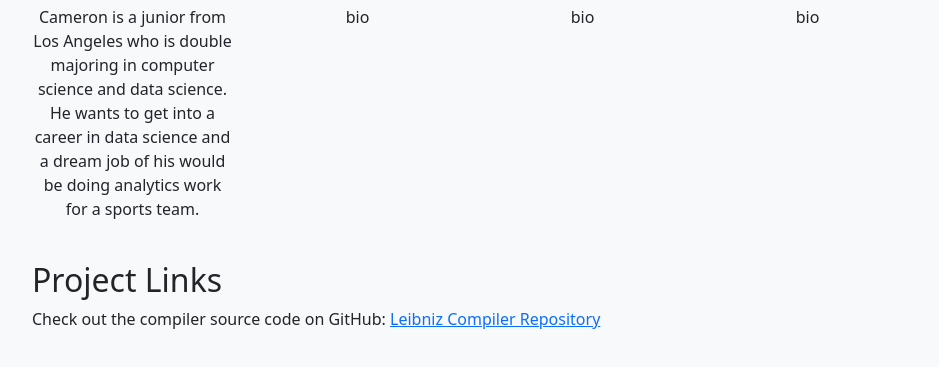
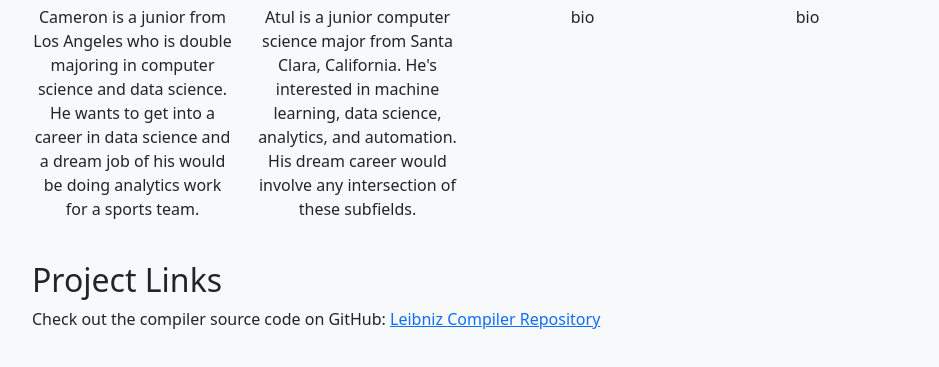
Before and after one commit to lilscolari/leibniz, a website: page docs/index.html in a window 1280 px wide. Shown: the part 930-1297 px from the top of the page, without its empty margins (170-1109 px from the left). Drawn offline with nearby package versions, Linux system fonts and the light colour scheme.

Commit message:
Update index.html

```diff
--- a/docs/index.html
+++ b/docs/index.html
@@ -68,7 +68,7 @@
                 <div class="col-md-3 text-center">
                     <img src="images/atul.jpg" alt="Atul" class="bio-img">
                     <h5>Atul</h5>
-                    <p>bio</p>
+                    <p>Atul is a junior computer science major from Santa Clara, California. He's interested in machine learning, data science, analytics, and automation. His dream career would involve any intersection of these subfields.</p>
                 </div>
                 <div class="col-md-3 text-center">
                     <img src="images/doug.jpg" alt="Doug" class="bio-img">
```
